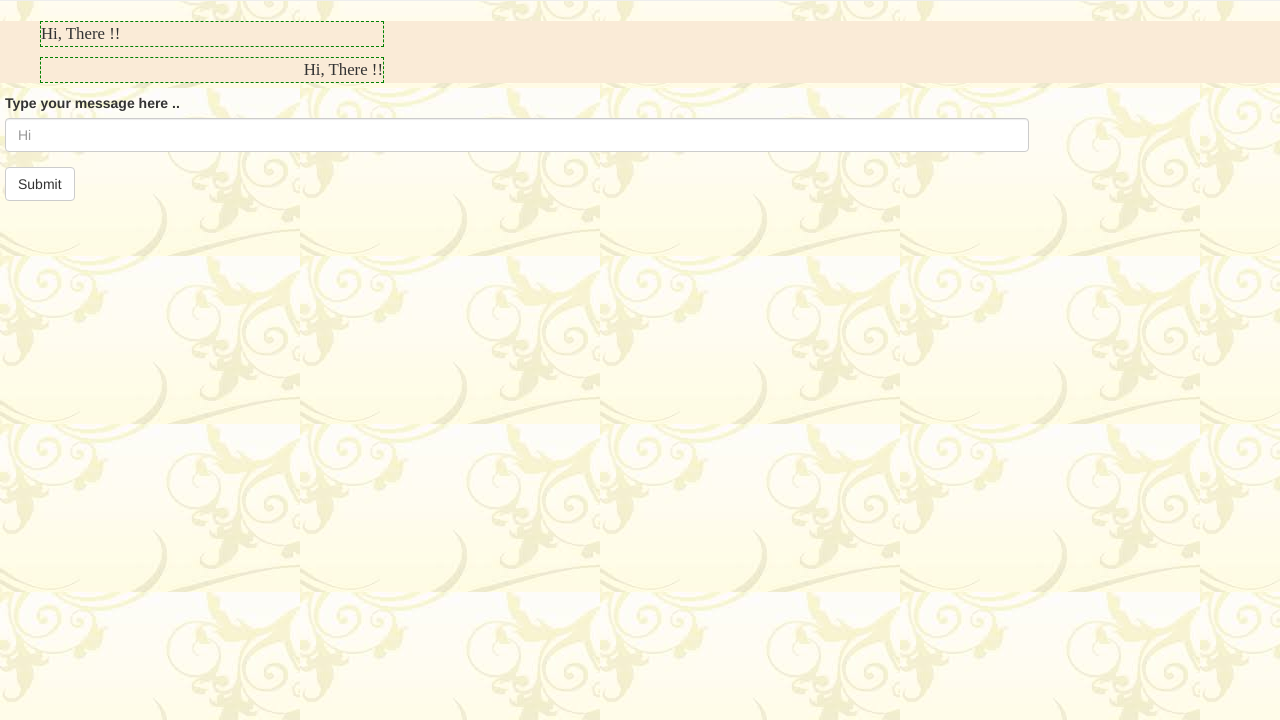
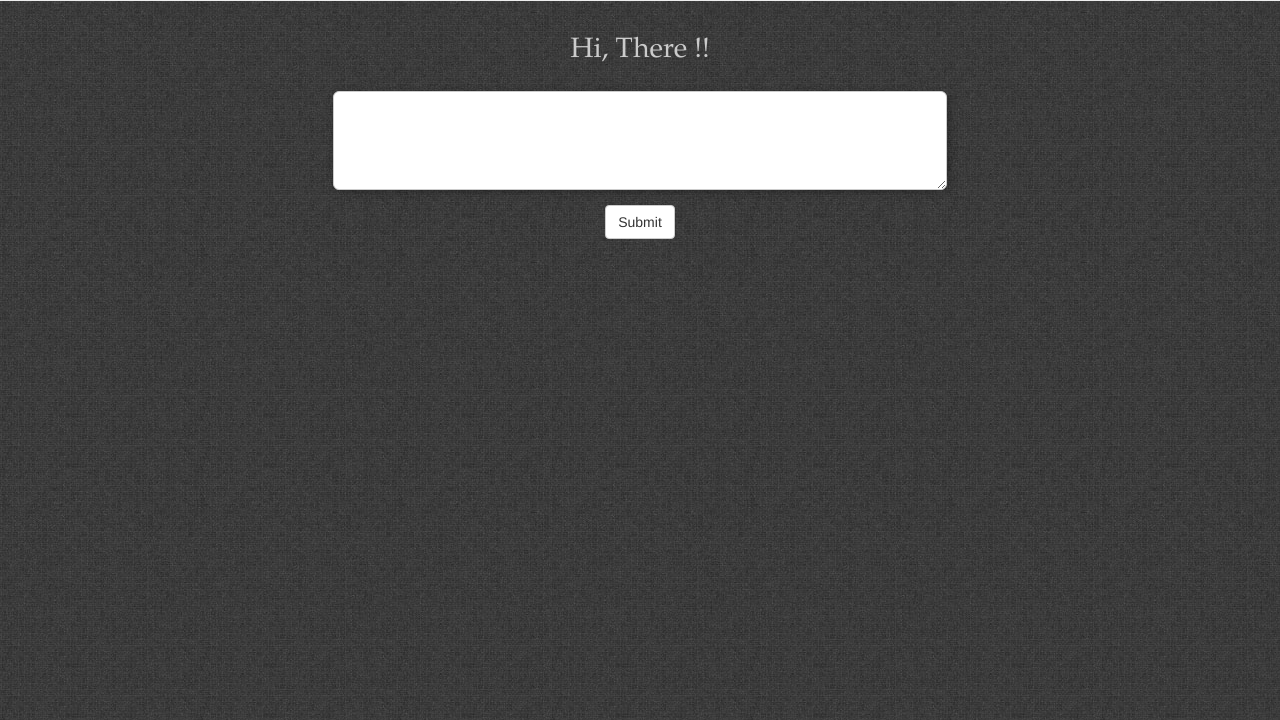
Before and after one commit to harshit-jain-git/Virtual_Interviewer, a website: page main.html in a window 1280 px wide. Shown: the part 80-800 px from the top of the page. Drawn offline with nearby package versions, Linux system fonts and the light colour scheme.

Commit message:
modified main.html

```diff
--- a/Speech_to_text.js
+++ b/Speech_to_text.js
@@ -55,7 +55,7 @@ function RecognizerStart(SDK, recognizer) {
     case "SpeechDetailedPhraseEvent" :
         UpdateRecognizedPhrase(JSON.stringify(event.Result, null, 3));
         break;
-    case "RecognitionEndedEvent" :
+    case "RecognitionEndedEvent":
         OnComplete();
         UpdateStatus("Idle");
         console.log(JSON.stringify(event)); // Debug information
--- /dev/null
+++ b/layout/scripts/main.js
@@ -0,0 +1,18 @@
+/**
+ * Created by Sarvesh on 03-09-2017.
+ */
+
+// Applied globally on all textareas with the "autoExpand" class
+$(document)
+    .one('focus.autoExpand', 'textarea.autoExpand', function(){
+        var savedValue = this.value;
+        this.value = '';
+        this.baseScrollHeight = this.scrollHeight;
+        this.value = savedValue;
+    })
+    .on('input.autoExpand', 'textarea.autoExpand', function(){
+        var minRows = this.getAttribute('data-min-rows')|0, rows;
+        this.rows = minRows;
+        rows = Math.ceil((this.scrollHeigt - this.baseScrollHeight) / 17);
+        this.rows = minRows + rows;
+    });
--- a/layout/styles/main.css
+++ b/layout/styles/main.css
@@ -1,7 +1,8 @@
 body {
     min-height: 100%;
     height: 100%;
-    background-image: url("../../images/demo/backgrounds/bg.jpg");
+    background-image: url("../../images/demo/backgrounds/bg1.jpg");
+    color: #CBCBCB;
 }
 
 .body-wrapper {
@@ -18,27 +19,29 @@ body {
 .chat_space {
     min-height: 100%;
     width: 100%;
-    background-color: antiquewhite;
 }
 
 .bot_reply, .my_answer {
+    margin: auto;
     width: 30%;
 }
 
 .my_answer {
     align-self: flex-end;
 }
-
+.chat_space .bot_reply_list{
+    padding:0;
+}
 .chat_space .bot_reply_list .reply {
-    border: 1px dashed green;
-    text-align: left;
-    font-size: larger;
-    font-family: "Bradley Hand ITC";
+    text-align: center;
+    font-size: 200%;
+    font-family: "Garamond", sans-serif ;
     list-style-type: none;
+    padding:10px 5px;
 }
 
 .chat_space .my_answer .answer {
-    border: 1px dashed green;
+    border: 1px solid #4E658E;
     font-size: larger;
     text-align: right;
     font-family: "Bradley Hand ITC";
@@ -46,7 +49,26 @@ body {
 }
 
 .message_form {
-    margin-left: 5px;
+    margin: auto;
     align-content: center;
     width: 80%;
 }
+#user-response{
+    font-size: large;
+    margin: auto;
+    min-height:60px;
+    width:60%;
+    display:block;
+    box-sizing: padding-box;
+    overflow:hidden;
+    padding:10px;
+    border-radius:6px;
+    box-shadow:2px 2px 8px rgba(0,0,0,.3);
+}
+#user-response:focus{
+    border: 1px solid #2B2F32;
+}
+.submit-button{
+    text-align: center;
+    margin: auto;
+}
--- a/main.html
+++ b/main.html
@@ -10,35 +10,28 @@
 <body class="body-wrapper">
     <div class="body-content">
         <div class="content-header">
-            <h1> Say Hi !! </h1>
+            <h1> Virtual Interviewer </h1>
         </div><hr>
         <section class="chat_space">
             <div class="bot_reply">
                 <ul class="bot_reply_list">
-                    <li class="reply">
-                        Hi, There !!
-                    </li>
-                </ul>
-            </div>
-            <div class="my_answer">
-                <ul class="my_answer_list">
-                    <li class="answer">
-                        Hi, There !!
-                    </li>
+                    <li class="reply">Hi, There !!</li>
                 </ul>
             </div>
         </section>
         <div class="my_message">
             <form class="message_form">
                 <div class="form-group form-area">
-                    <label for="message">Type your message here ..</label>
-                    <input type="text" class="form-control" id="message" placeholder="Hi">
+                    <textarea class="form-control autoExpand" rows="3" data-min-rows="5" id="user-response" title="user-response"></textarea>
                 </div>
-                <button type="submit" class="btn btn-default">Submit</button>
+                <div class="submit-button">
+                    <button type="submit" class="btn btn-default" id="message-submit">Submit</button>
+                </div>
             </form>
         </div>
     </div>
     <!-- Latest compiled and minified JavaScript -->
     <script src="https://maxcdn.bootstrapcdn.com/bootstrap/3.3.7/js/bootstrap.min.js" integrity="sha384-Tc5IQib027qvyjSMfHjOMaLkfuWVxZxUPnCJA7l2mCWNIpG9mGCD8wGNIcPD7Txa" crossorigin="anonymous"></script>
+    <script src="layout/scripts/main.js"></script>
 </body>
 </html>
```
Also changed, not shown: images/demo/backgrounds/bg1.jpg (added).
